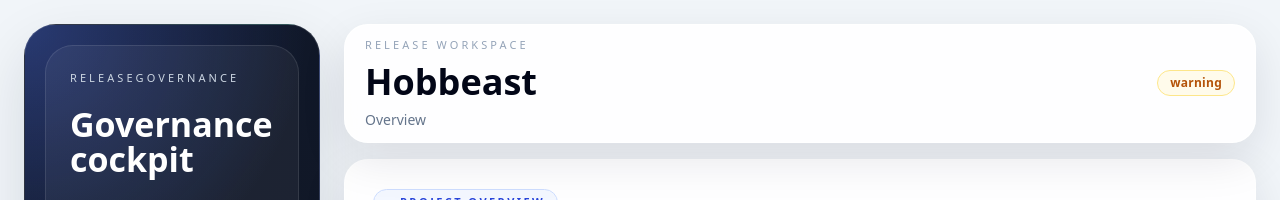
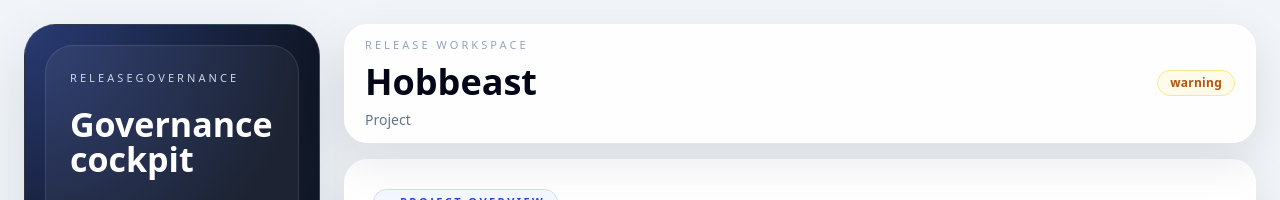
Before and after one commit to HenrikFaul/ReleaseGovernance, a Next.js app: page /projects/project_hobbeast in a window 1280 px wide. Shown: the top 200 px of the page. Built offline with nearby package versions, Linux system fonts and the light colour scheme.

Commit message:
Add files via upload

```diff
--- a/app/projects/[projectId]/page.tsx
+++ b/app/projects/[projectId]/page.tsx
@@ -38,7 +38,7 @@ export default function ProjectDashboardPage({ params }: { params: { projectId:
           }
         />
 
-        <div className="grid gap-4 md:grid-cols-2 xl:grid-cols-4">
+        <div className="grid gap-4 grid-cols-2 xl:grid-cols-4">
           <StatCard label="Tracked releases" value={String(trackedReleases)} helper="Deployed release rows in governance" />
           <StatCard label="Unreleased groups" value={String(unreleasedGroups)} helper="Specified but not yet deployed scope" />
           <StatCard label="Release candidates" value={String(releaseCandidates)} helper="Awaiting approval or review" />
--- a/components/app-shell.tsx
+++ b/components/app-shell.tsx
@@ -31,7 +31,7 @@ function mobileNavClass(active: boolean) {
 
 function resolveSectionLabel(pathname: string, projectId?: string) {
   if (!projectId) return "Workspace";
-  if (pathname === `/projects/${projectId}`) return "Overview";
+  if (pathname === `/projects/${projectId}`) return "Project";
   if (pathname.includes("/releases")) return "Releases";
   if (pathname.includes("/capabilities")) return "Capabilities";
   if (pathname.includes("/integrations")) return "Integrations";
@@ -52,7 +52,7 @@ export function AppShell({ children, projectId }: AppShellProps) {
 
   const projectNav: NavItem[] = projectId
     ? [
-        { href: `/projects/${projectId}`, label: "Overview", shortLabel: "Overview" },
+        { href: `/projects/${projectId}`, label: "Project overview", shortLabel: "Project" },
         { href: `/projects/${projectId}/releases`, label: "Releases", shortLabel: "Releases" },
         { href: `/projects/${projectId}/capabilities`, label: "Capabilities", shortLabel: "Caps" },
         { href: `/projects/${projectId}/integrations`, label: "Integrations", shortLabel: "Integr." },
@@ -64,7 +64,7 @@ export function AppShell({ children, projectId }: AppShellProps) {
   const mobileNav: NavItem[] = projectId
     ? [
         { href: "/projects", label: "Projects", shortLabel: "Projects" },
-        { href: `/projects/${projectId}`, label: "Overview", shortLabel: "Overview" },
+        { href: `/projects/${projectId}`, label: "Project", shortLabel: "Project" },
         { href: `/projects/${projectId}/releases`, label: "Releases", shortLabel: "Releases" },
         { href: `/projects/${projectId}/capabilities`, label: "Capabilities", shortLabel: "Caps" },
         { href: `/projects/${projectId}/import`, label: "Import", shortLabel: "Import" },
```
Also changed, not shown: ai-delivery/packages/shell-ia/project-context-header.ts (+36 -1 lines), ai-delivery/packages/shell-ia/workspace-shell.ts (+11 -1 lines).
